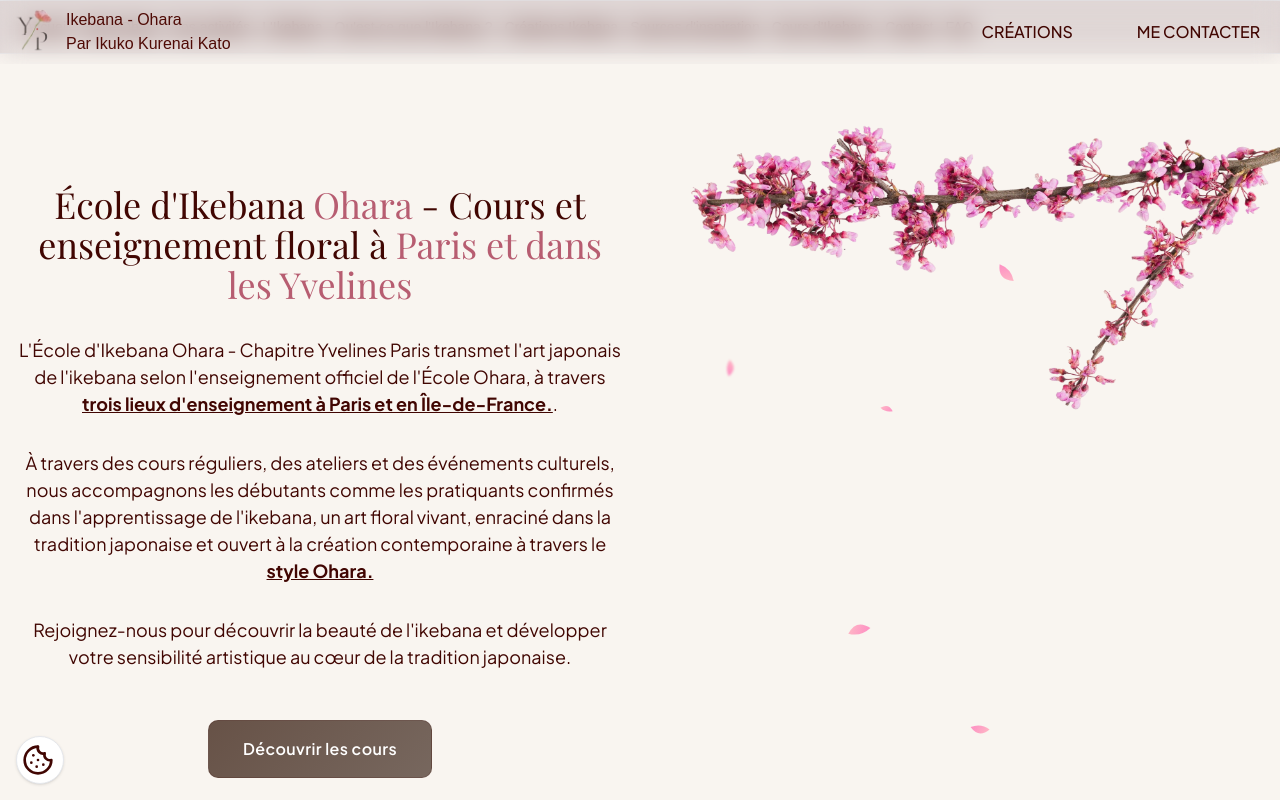
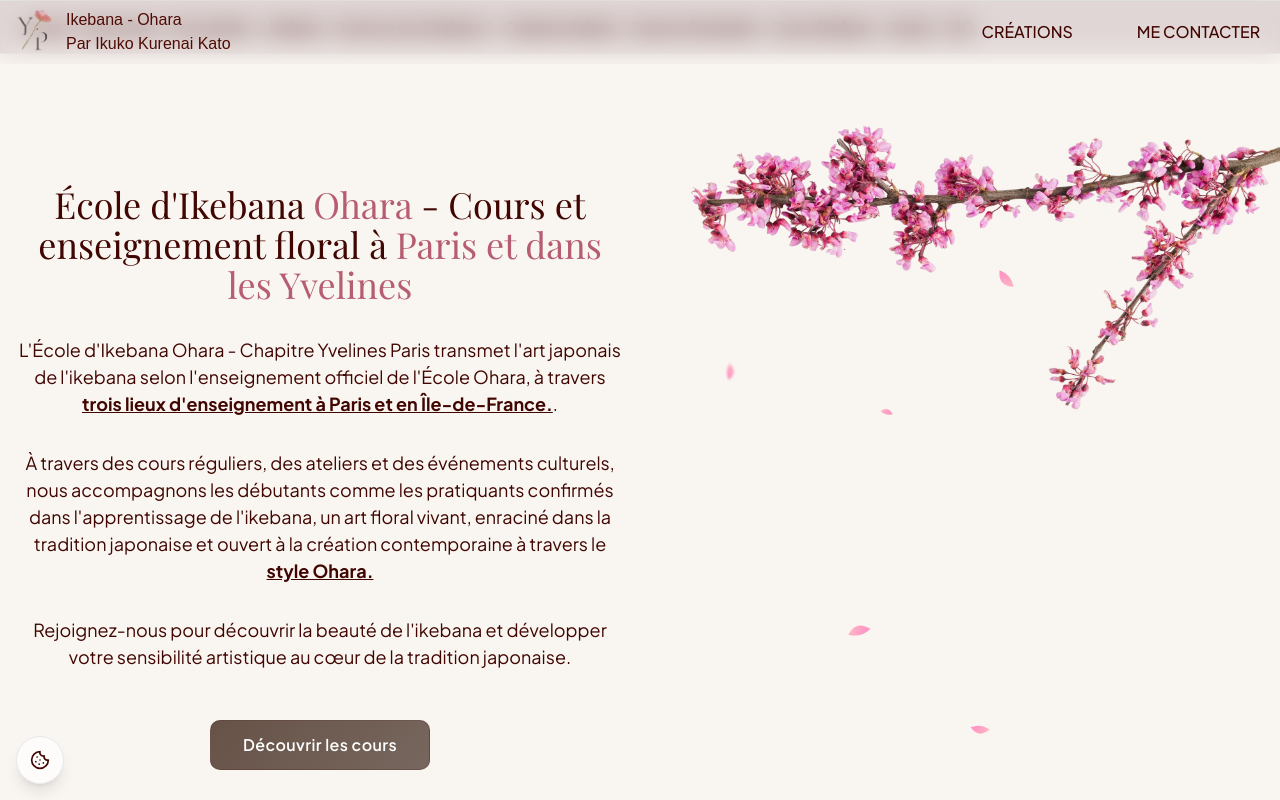
Before and after one commit to stephanemalho/ikebana, a Next.js app: page / in a window 1280 px wide. Both pictures are taken after a click on the button "Refuser". Shown: the top 800 px of the page. Built offline with nearby package versions, Linux system fonts and the light colour scheme; no server answers.

Commit message:
add to prod

```diff
--- a/app/components/header/headerTitle/HeaderTitle.tsx
+++ b/app/components/header/headerTitle/HeaderTitle.tsx
@@ -1,9 +1,10 @@
 import { stringHeader } from '@/app/constant/page/header';
 import Image from 'next/image';
+import Link from 'next/link';
 
 const HeaderTitle = () => {
     return (
-        <div className="flex flex-row p-2 gap-2">
+        <Link href="/" className="flex flex-row p-2 gap-2">
             <Image src="/images/logo-ohara-yvelines-paris.png" width={50} height={20} alt="logo-ikebana" className="flex-1" />
             <div className="lg:flex-col lg:align-center z-1 flex-1 text-nowrap hidden lg:flex">
                 <h4>{stringHeader.title}</h4>
@@ -11,7 +12,7 @@ const HeaderTitle = () => {
                     {stringHeader.paragraph}
                 </div>
             </div>
-        </div>
+        </Link>
     );
 };
 
--- a/app/components/seo/CookieBanner.tsx
+++ b/app/components/seo/CookieBanner.tsx
@@ -29,10 +29,23 @@ export default function CookieBanner() {
                 title="Gérer les cookies"
                 type="button"
                 onClick={() => setIsOpen(true)}
-                className="fixed h-12 w-12 bottom-4 left-4 z-50 rounded-full border border-[--secondary-color]/30 bg-white text-xs text-[--secondary-color] shadow"
+                className="
+        fixed bottom-4 left-4 z-50
+        flex items-center justify-center
+        h-12 w-12
+        rounded-full
+        border border-[--secondary-color]/30
+        bg-white/70 backdrop-blur-md
+        text-[--secondary-color]
+        shadow-lg
+        transition
+        hover:bg-white/90 hover:shadow-xl
+        focus:outline-none focus-visible:ring-2 focus-visible:ring-[--secondary-color]/40
+    "
             >
-                <Cookie className="inline-block mr-1 h-8 w-8" />
+                <Cookie className="h-5 w-5" />
             </button>
+
         );
     }
 
--- a/app/globals.css
+++ b/app/globals.css
@@ -173,7 +173,7 @@ body {
 }
 
 .hero-content__cta-button {
-    padding: 16px 34px;
+    padding: 12px 16px;
     margin-top: 50px;
     min-width: 220px;
 
```
